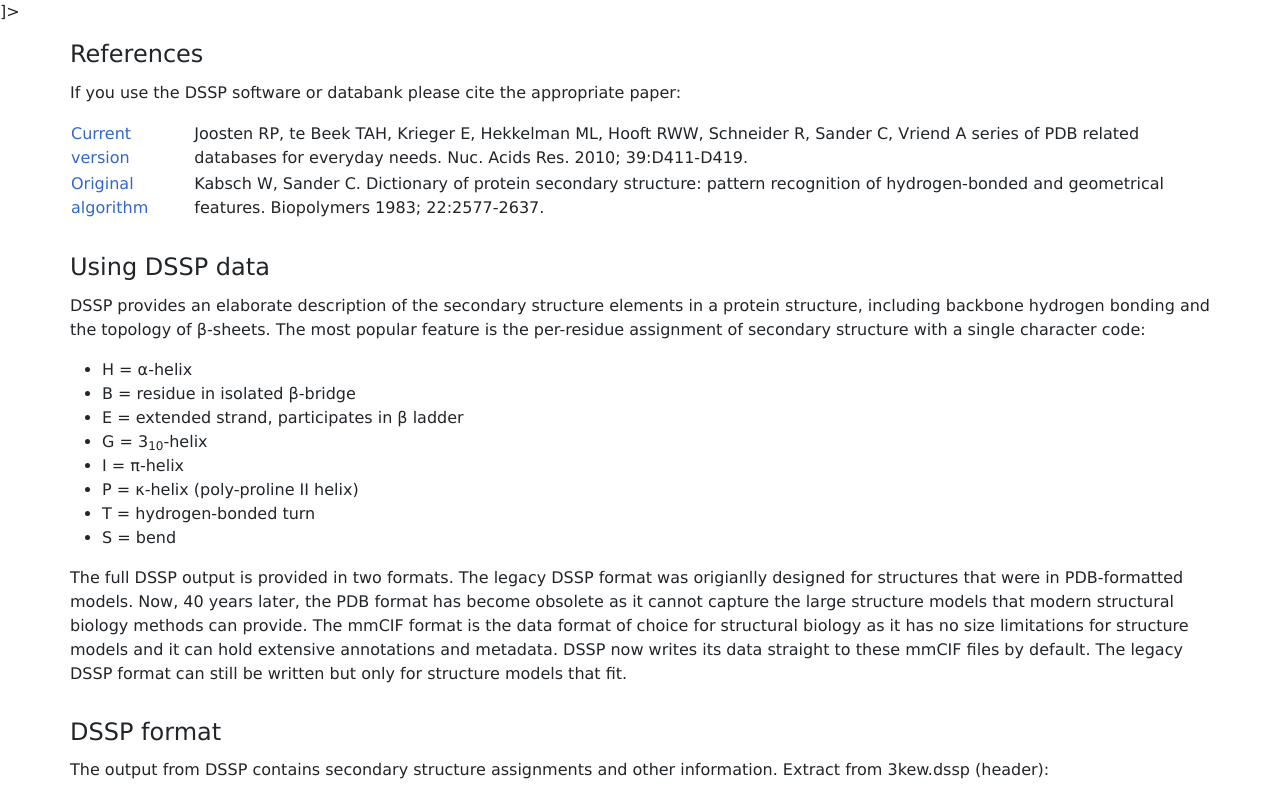
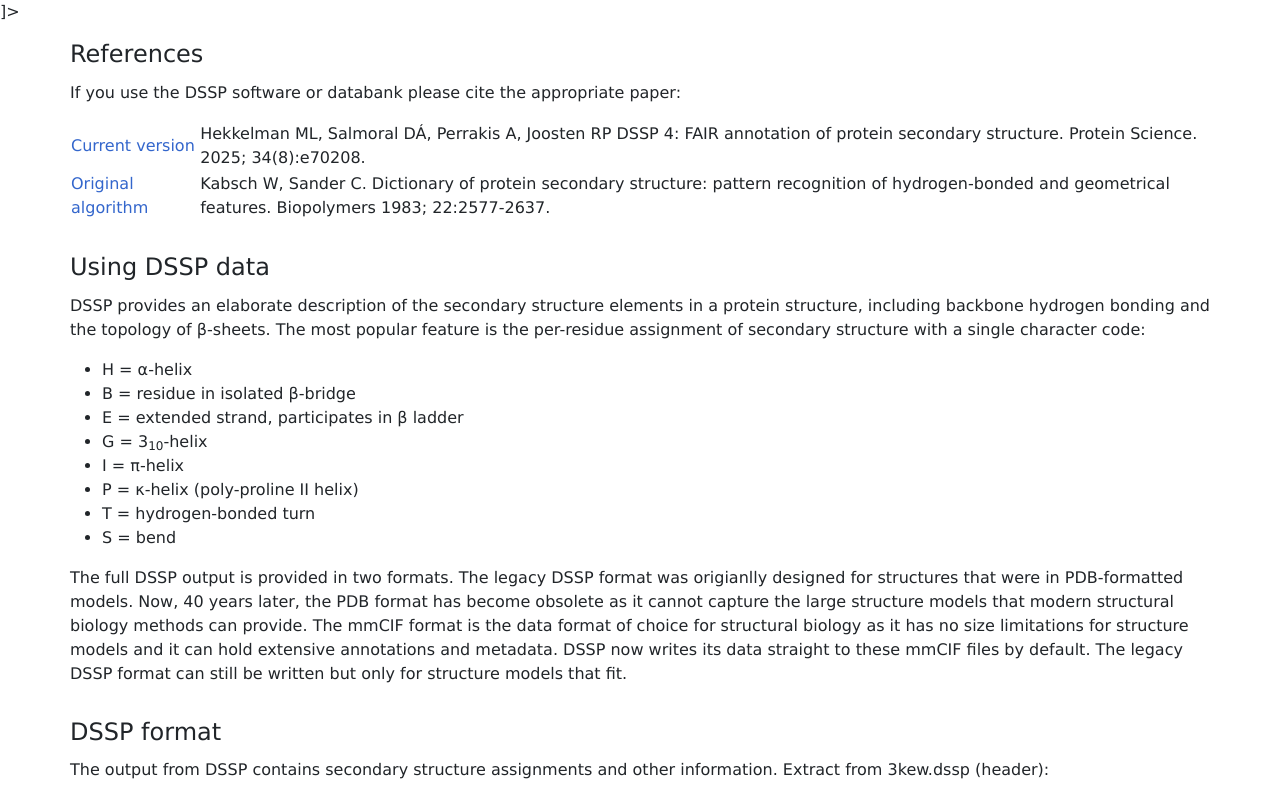
Before and after one commit to PDB-REDO/dssp-server, a website built with webpack: page docroot/about.html in a window 1280 px wide. Shown: the top 795 px of the page. Built offline with nearby package versions, Linux system fonts and the light colour scheme.

Commit message:
Update about.html
Updated primary reference

```diff
--- a/docroot/about.html
+++ b/docroot/about.html
@@ -23,9 +23,9 @@
 			<div class="programListTable">
 				<table style="margin-left: 0;">
 					<tr>
-						<td><a href="https://doi.org/10.1093/nar/gkq1105" target="_BLANK">Current version</a></td>
-						<td>Joosten RP, te Beek TAH, Krieger E, Hekkelman ML, Hooft RWW, Schneider R, Sander C, Vriend
-							A series of PDB related databases for everyday needs. Nuc. Acids Res. 2010; 39:D411-D419.
+						<td><a href="https://doi.org/10.1002/pro.70208" target="_BLANK">Current version</a></td>
+						<td>Hekkelman ML, Salmoral D&Aacute;, Perrakis A, Joosten RP
+							DSSP 4: FAIR annotation of protein secondary structure. Protein Science. 2025; 34(8):e70208.
 						</td>
 					</tr>
 					<tr>
```
